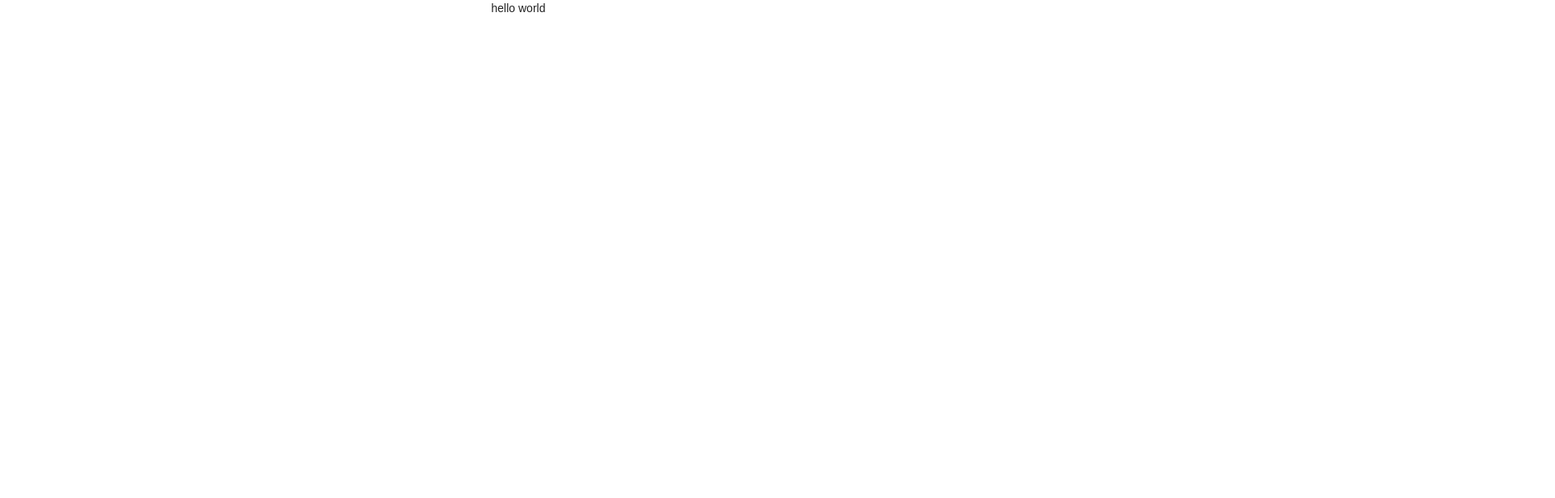
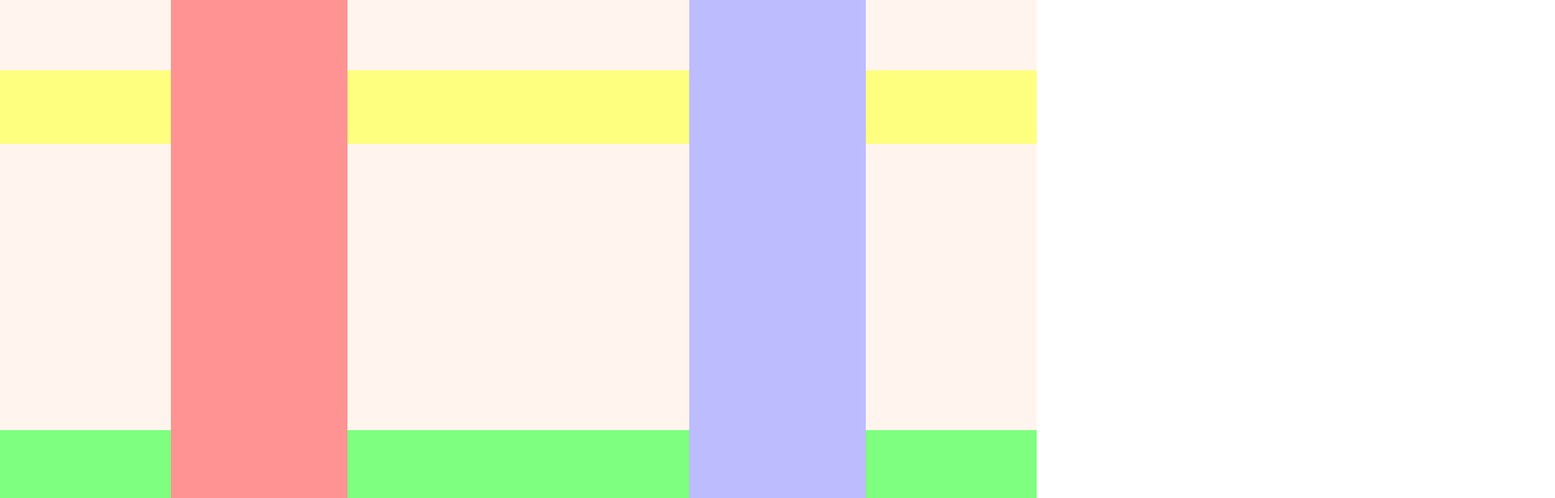
Before and after one commit to tuat-ryo/myapp, a React (Create React App) app: page / in a window 1280 px wide. Shown: the top 616 px of the page at 81% size, 1920 px wide, since content can reach past the window. Built offline with nearby package versions, Linux system fonts and the light colour scheme; the HTML template or start-up script is replaced by a standard one.

Commit message:
initial commit

```diff
--- a/src/App.js
+++ b/src/App.js
@@ -7,7 +7,7 @@ class App extends Component {
   render() {
     return (
       <div className="App">
-      hello world
+      <Toppage/>
       </div>
     );
   }
```
